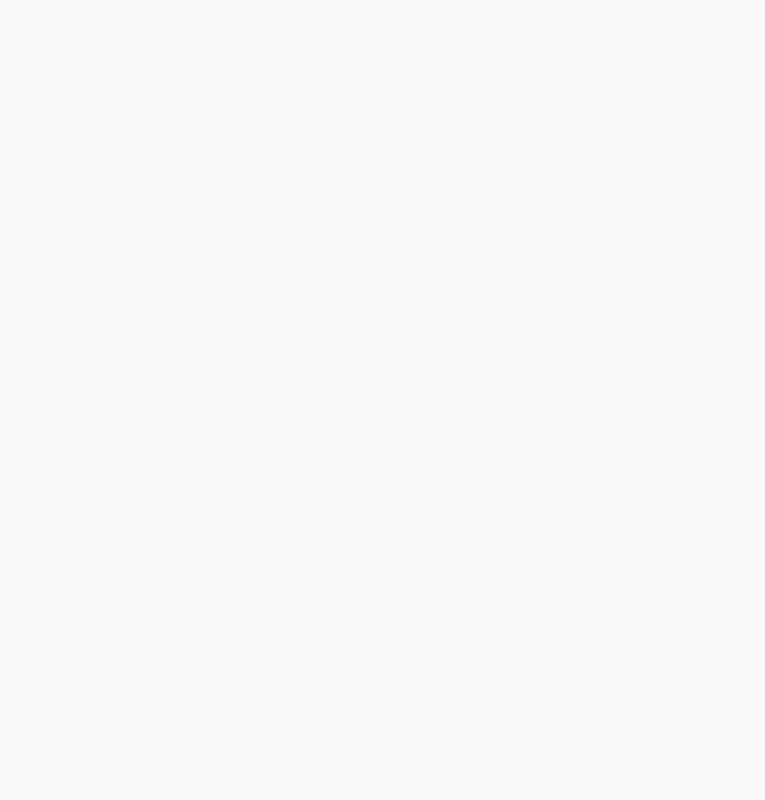
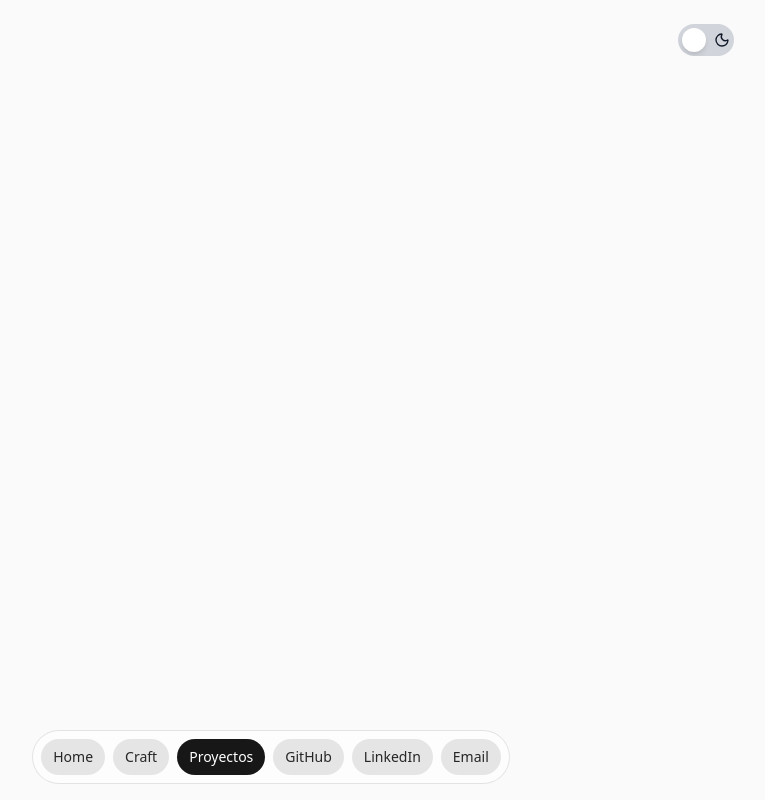
Before and after one commit to franlopezmora/portafolio-FLM, a React (Vite) app: page /proyectos in a window 1280 px wide. Before the commit this address had no page. Shown: the whole page, without its empty margins (369-1134 px from the left). Built offline with nearby package versions, Linux system fonts and the light colour scheme.

Commit message:
- Implementación de nuevas páginas "Craft" y "Proyectos", adición de navegación inferior y actualización de la ruta del favicon. Se mejora la estructura de navegación y se optimiza la presentación de contenido en la aplicación.

```diff
--- a/index.html
+++ b/index.html
@@ -2,7 +2,7 @@
 <html lang="en">
   <head>
     <meta charset="UTF-8" />
-    <link rel="icon" type="image/svg+xml" href="/vite.svg" />
+    <link rel="icon" type="image/svg+xml" href="/favicon.svg" />
     <meta name="viewport" content="width=device-width, initial-scale=1.0" />
     <title>Francisco López Mora</title>
     <script>
--- a/src/App.jsx
+++ b/src/App.jsx
@@ -2,11 +2,15 @@ import { Routes, Route } from "react-router-dom"
 import Home from "./pages/Home"
 import PrototypePage from "./pages/PrototypePage"
 import EssayPage from "./pages/EssayPage"
+import Craft from "./pages/Craft"
+import Proyectos from "./pages/Proyectos"
 
 export default function App() {
   return (
     <Routes>
       <Route path="/" element={<Home />} />
+      <Route path="/craft" element={<Craft />} />
+      <Route path="/proyectos" element={<Proyectos />} />
       <Route path="/prototype/:id" element={<PrototypePage />} />
       <Route path="/essay/:slug" element={<EssayPage />} />
     </Routes>
--- /dev/null
+++ b/src/components/BottomNav.jsx
@@ -0,0 +1,37 @@
+import { Link, useLocation } from "react-router-dom";
+
+export default function BottomNav() {
+  const { pathname } = useLocation();
+
+  const Item = ({ to, external = false, label }) => {
+    const isActive = !external && pathname === to;
+    const base = "px-3 py-2 rounded-full text-sm transition-colors";
+    const active = "bg-neutral-900 text-white dark:bg-white dark:text-neutral-900";
+    const inactive = "bg-neutral-200 text-neutral-800 dark:bg-neutral-800 dark:text-neutral-100 hover:bg-neutral-300/80 dark:hover:bg-neutral-700";
+    if (external) {
+      return (
+        <a href={to} target="_blank" rel="noreferrer" className={`${base} ${inactive}`}>
+          {label}
+        </a>
+      );
+    }
+    return (
+      <Link to={to} className={`${base} ${isActive ? active : inactive}`}>
+        {label}
+      </Link>
+    );
+  };
+
+  return (
+    <nav className="fixed bottom-4 left-0 right-0 z-40 flex justify-center pointer-events-none">
+      <div className="pointer-events-auto flex items-center gap-2 px-2 py-2 rounded-full border border-black/10 dark:border-white/10 bg-white/80 dark:bg-neutral-900/80 backdrop-blur supports-[backdrop-filter]:bg-white/60 supports-[backdrop-filter]:dark:bg-neutral-900/60">
+        <Item to="/" label="Home" />
+        <Item to="/craft" label="Craft" />
+        <Item to="/proyectos" label="Proyectos" />
+        <Item to="https://github.com/franlopezmora" label="GitHub" external />
+        <Item to="https://www.linkedin.com/in/franciscolopezmora/" label="LinkedIn" external />
+        <Item to="mailto:franciscolopezmora3@gmail.com" label="Email" external />
+      </div>
+    </nav>
+  );
+}
--- a/src/components/PageLayout.jsx
+++ b/src/components/PageLayout.jsx
@@ -1,4 +1,5 @@
-import { Link } from "react-router-dom";
+import { Link, useNavigate } from "react-router-dom";
+import BottomNav from "./BottomNav";
 import DarkModeToggle from "./DarkModeToggle";
 
 export default function PageLayout({
@@ -9,6 +10,15 @@ export default function PageLayout({
   toc = [],
   onTocItemClick = () => {}
 }) {
+  const navigate = useNavigate();
+
+  const handleBack = () => {
+    if (window.history && window.history.length > 1) {
+      navigate(-1);
+    } else {
+      navigate(backTo);
+    }
+  };
   return (
     <main
       className="bg-neutral-50 text-neutral-900 dark:bg-neutral-900 dark:text-neutral-100 min-h-screen overflow-x-hidden"
@@ -38,7 +48,7 @@ export default function PageLayout({
             >
               {/* Volver */}
               <div className="pl-2">
-                <Link className="essay-back block mb-4 -ml-2" to={backTo}>{backText}</Link>
+                <button type="button" onClick={handleBack} className="essay-back block mb-4 -ml-2">{backText}</button>
               </div>
 
               {/* TOC (solo si se solicita) */}
@@ -65,7 +75,7 @@ export default function PageLayout({
           <div className="w-full max-w-[720px] mx-auto pb-32">
             {/* Header responsive para móvil/tablet */}
             <div className="lg:hidden flex items-center justify-between mb-6">
-              <Link className="essay-back -ml-2" to={backTo}>{backText}</Link>
+              <button type="button" onClick={handleBack} className="essay-back -ml-2">{backText}</button>
               <DarkModeToggle />
             </div>
 
@@ -90,6 +100,7 @@ export default function PageLayout({
           </div>
         </div>
       </div>
+      <BottomNav />
     </main>
   );
 }
--- /dev/null
+++ b/src/pages/Craft.jsx
@@ -0,0 +1,60 @@
+import Masonry from "react-masonry-css";
+import ProyectoCard from "../components/ProyectoCard";
+import DarkModeToggle from "../components/DarkModeToggle";
+import BottomNav from "../components/BottomNav";
+import { homeItems } from "../content/homeItems";
+
+// Mapeo directo de meses en español a inglés
+const ES_MONTHS = {
+  "enero": "January", "febrero": "February", "marzo": "March", "abril": "April",
+  "mayo": "May", "junio": "June", "julio": "July", "agosto": "August",
+  "septiembre": "September", "octubre": "October",
+  "noviembre": "November", "diciembre": "December",
+  "Enero": "January", "Febrero": "February", "Marzo": "March", "Abril": "April",
+  "Mayo": "May", "Junio": "June", "Julio": "July", "Agosto": "August",
+  "Septiembre": "September", "Octubre": "October",
+  "Noviembre": "November", "Diciembre": "December"
+};
+
+const parseDate = (d) => {
+  if (!d) return 0;
+
+  // ej: "Agosto 2025" -> "01 August 2025"
+  const match = d.match(/^([a-zA-ZáéíóúñÁÉÍÓÚÑ]+)\s+(\d{4})$/);
+  if (match) {
+    const [, month, year] = match;
+    const englishMonth = ES_MONTHS[month];
+    if (englishMonth) {
+      return Date.parse(`01 ${englishMonth} ${year}`);
+    }
+  }
+  return 0;
+};
+
+export default function Craft() {
+  // Ordená igual que querés que navegue Prev/Next (más nuevo primero)
+  const proyectos = [...homeItems].sort((a,b) => parseDate(b.fecha) - parseDate(a.fecha));
+
+  const breakpointColumnsObj = { default: 3, 960: 2, 480: 1 };
+
+  return (
+    <main className="min-h-screen px-1 sm:px-1 py-2 pb-16 bg-neutral-50 text-black dark:bg-neutral-900 dark:text-white transition-colors overflow-x-hidden">
+      <div className="mx-auto w-full px-1">
+        <div className="sticky top-1 z-50 flex justify-end mb-3">
+          <DarkModeToggle />
+        </div>
+
+        <Masonry
+          breakpointCols={breakpointColumnsObj}
+          className="flex gap-x-2 justify-center"
+          columnClassName="masonry-column"
+        >
+          {proyectos.map((p, idx) => (
+            <ProyectoCard key={idx} {...p} />
+          ))}
+        </Masonry>
+      </div>
+      <BottomNav />
+    </main>
+  );
+}
--- /dev/null
+++ b/src/pages/Proyectos.jsx
@@ -0,0 +1,15 @@
+import DarkModeToggle from "../components/DarkModeToggle";
+import BottomNav from "../components/BottomNav";
+
+export default function Proyectos() {
+  return (
+    <main className="min-h-screen bg-neutral-50 text-black dark:bg-neutral-900 dark:text-white transition-colors overflow-x-hidden pb-16">
+      <div className="mx-auto max-w-[980px] px-5 py-6">
+        <div className="flex items-center justify-end mb-4">
+          <DarkModeToggle />
+        </div>
+      </div>
+      <BottomNav />
+    </main>
+  );
+}
```
Also changed, not shown: src/pages/Home.jsx (+34 -47 lines), public/favicon.svg (added).
